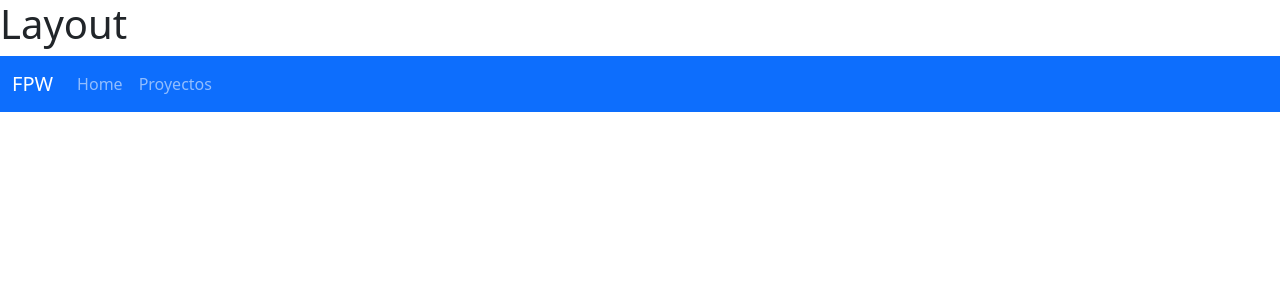
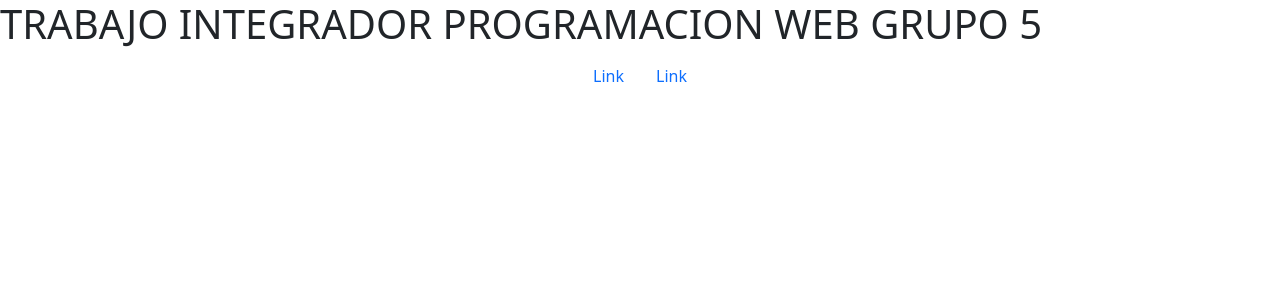
Before and after one commit to lucianochimale8/proyecto06_trabajointegrador_grupo5, a React (Vite) app in the folder client/: page / in a window 1280 px wide. Shown: the top 300 px of the page. Built offline with nearby package versions, Linux system fonts and the light colour scheme.

Commit message:
Agregando componentes al layout para mas personalizacion, esta en proceso el diseño

```diff
--- a/client/package.json
+++ b/client/package.json
@@ -11,6 +11,7 @@
   },
   "dependencies": {
     "axios": "^1.12.2",
+    "bootstrap": "^5.3.8",
     "react": "^19.1.1",
     "react-dom": "^19.1.1",
     "react-router-dom": "^7.9.4"
--- a/client/src/App.jsx
+++ b/client/src/App.jsx
@@ -6,6 +6,9 @@ import Layout from './pages/Layout';
 
 import Proyects from './pages/Proyects';
 import Home from './pages/Home';
+
+import "bootstrap/dist/css/bootstrap.min.css";
+
 
 function App() {
 
--- /dev/null
+++ b/client/src/common/Header.jsx
@@ -0,0 +1,9 @@
+export default function Header()
+{
+
+    return(
+        <>
+            <h1>TRABAJO INTEGRADOR PROGRAMACION WEB GRUPO 5</h1>
+        </>
+    );
+}
--- /dev/null
+++ b/client/src/common/Navbar.jsx
@@ -0,0 +1,17 @@
+
+export default function Navbar()
+{
+
+    return(
+        <>
+            <ul class="nav justify-content-center">
+                <li class="nav-item">
+                    <a class="nav-link" href="#">Link</a>
+                </li>
+                <li class="nav-item">
+                    <a class="nav-link" href="#">Link</a>
+                </li>
+            </ul>
+        </>
+    );
+}
--- a/client/src/pages/Layout.jsx
+++ b/client/src/pages/Layout.jsx
@@ -1,25 +1,14 @@
-import { Outlet, Link } from "react-router-dom";
+import { Outlet } from "react-router-dom";
+import Navbar from "../common/Navbar";
+import Header from "../common/Header";
+
 
 export default function Layout(){
 
     return (
         <>
-            <h1>Layout</h1>
-            <nav className="navbar navbar-expand-lg navbar-dark bg-primary">
-                <div className="container-fluid">
-                    <Link className="navbar-brand" to="/">FPW</Link>
-                    <div className="collapse navbar-collapse" id="navbarNav">
-                        <ul className="navbar-nav">
-                            <li className="nav-item">
-                                <Link className="nav-link" to="/home">Home</Link>
-                            </li>
-                            <li className="nav-item">
-                                <Link className="nav-link" to="/proyects">Proyectos</Link>
-                            </li>
-                        </ul>
-                    </div>
-                </div>
-            </nav>
+            <Header/>
+            <Navbar/>
             <Outlet/>
         </>
     )
```
Also changed, not shown: 1 other file (tests, documents, lock files or other folders).
